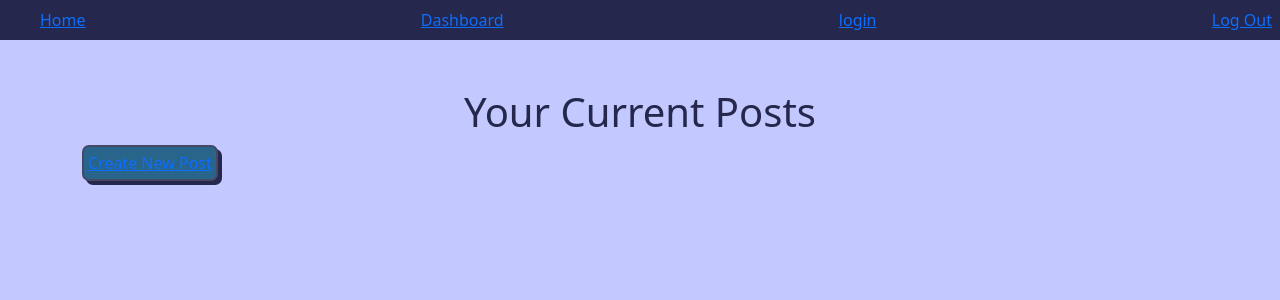
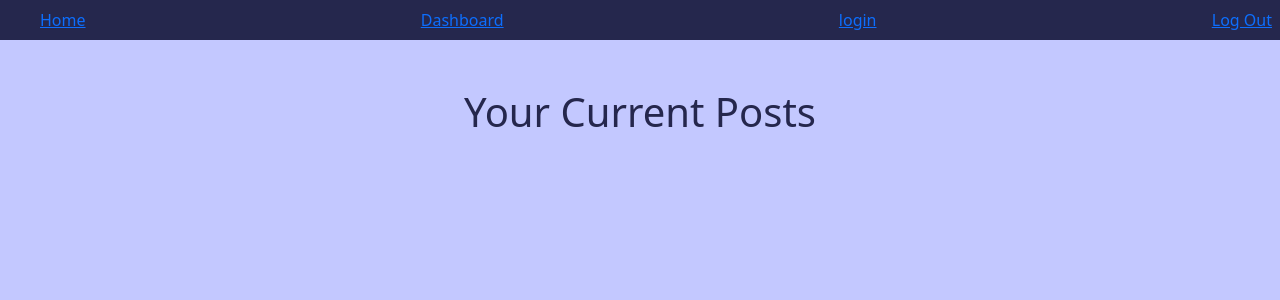
Before and after one commit to christopherrclark/gaming-blog, a Node server app: page /dashboard in a window 1280 px wide. Shown: the top 300 px of the page. Run offline with Node 20, Linux system fonts and the light colour scheme; a user stored in the database is signed in; data that the repository does not hold is empty; some libraries are stand-ins or nearby versions.

Commit message:
Update dashboard.handlebars

```diff
--- a/views/dashboard.handlebars
+++ b/views/dashboard.handlebars
@@ -3,15 +3,10 @@
     {{#each posts as |post|}}
         {{> individualPosts post}}
         {{#each comments as |comment|}}
-            {{!-- {{> individualComments post}} --}}
-        {{!-- Add a button to delete the post --}}
-        {{!-- Add a button to edit the post --}}
 
         {{/each}}
         <button class="delete-something-button" data-id="{{post.id}}">Delete me</button>
     {{/each}}
 </div>
 
-<button class="create-something-button" type="submit"><a href="/dashboard/createPost">Create New Post</a></button>
-
 <script src="/js/deletePost.js"></script>
```
